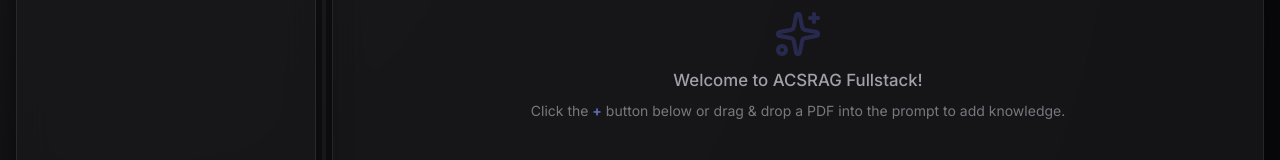
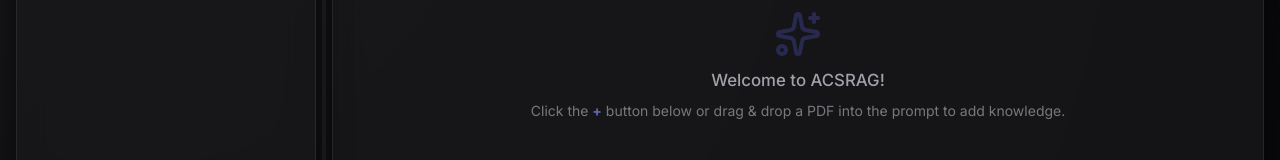
Before and after one commit to LakshyaJain08/Adaptive_Corrective_Self_Rag, a Next.js app: page / in a window 1280 px wide. Shown: the part 342-502 px from the top of the page. Built offline with nearby package versions, Linux system fonts and the light colour scheme.

Commit message:
chore: Update welcome message to 'Welcome to ACSRAG!'

```diff
--- a/app/page.jsx
+++ b/app/page.jsx
@@ -987,7 +987,7 @@
             >
               <Sparkles size={48} opacity={0.25} color="#6366f1" />
               <p style={{ fontSize: '1.05rem', fontWeight: 500 }}>
-                Welcome to ACSRAG Fullstack!
+                Welcome to ACSRAG!
               </p>
               <p style={{ fontSize: '0.875rem', opacity: 0.7 }}>
                 Click the <strong style={{ color: '#818cf8' }}>+</strong> button below or drag & drop a PDF into the prompt to add knowledge.
```
